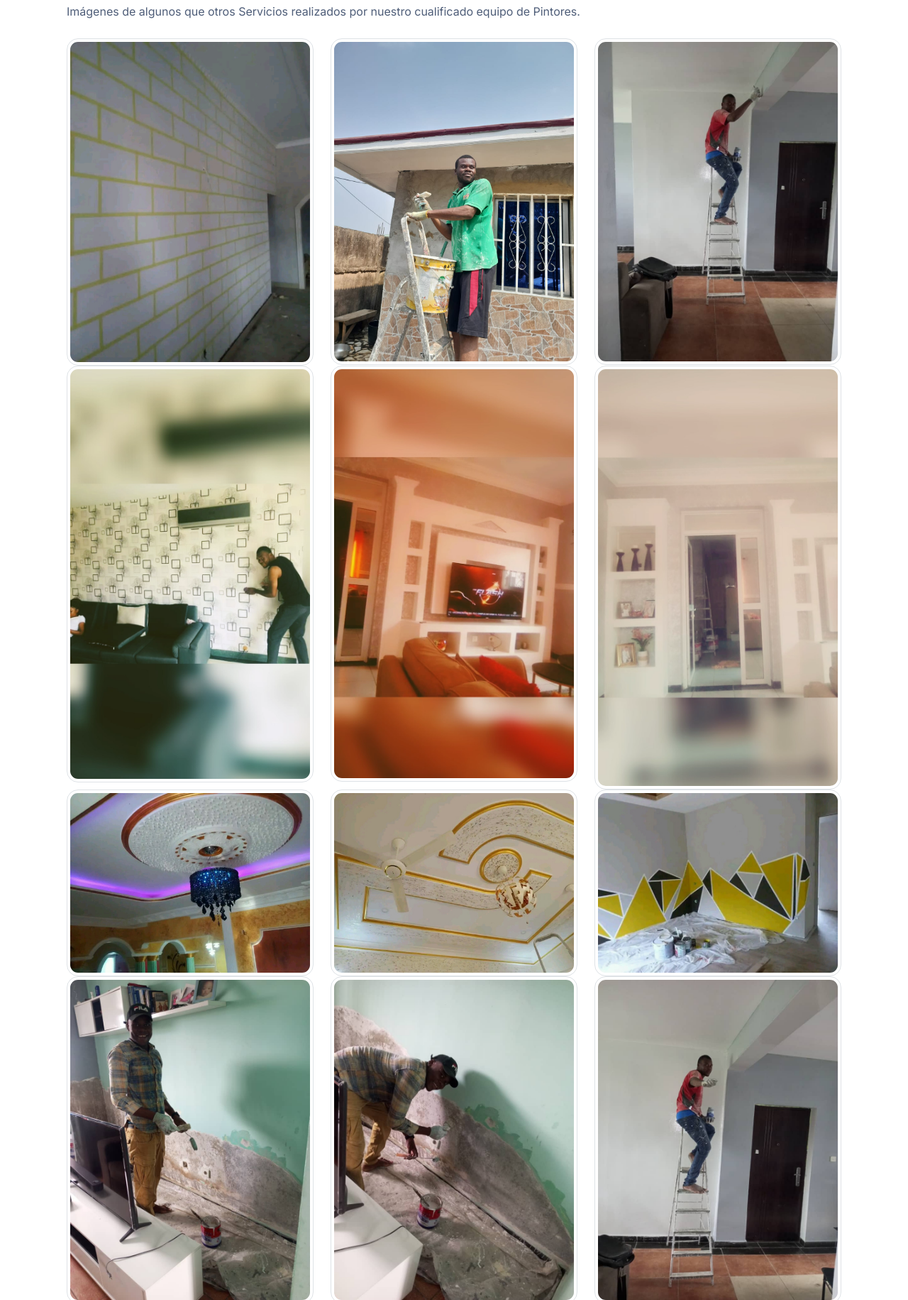
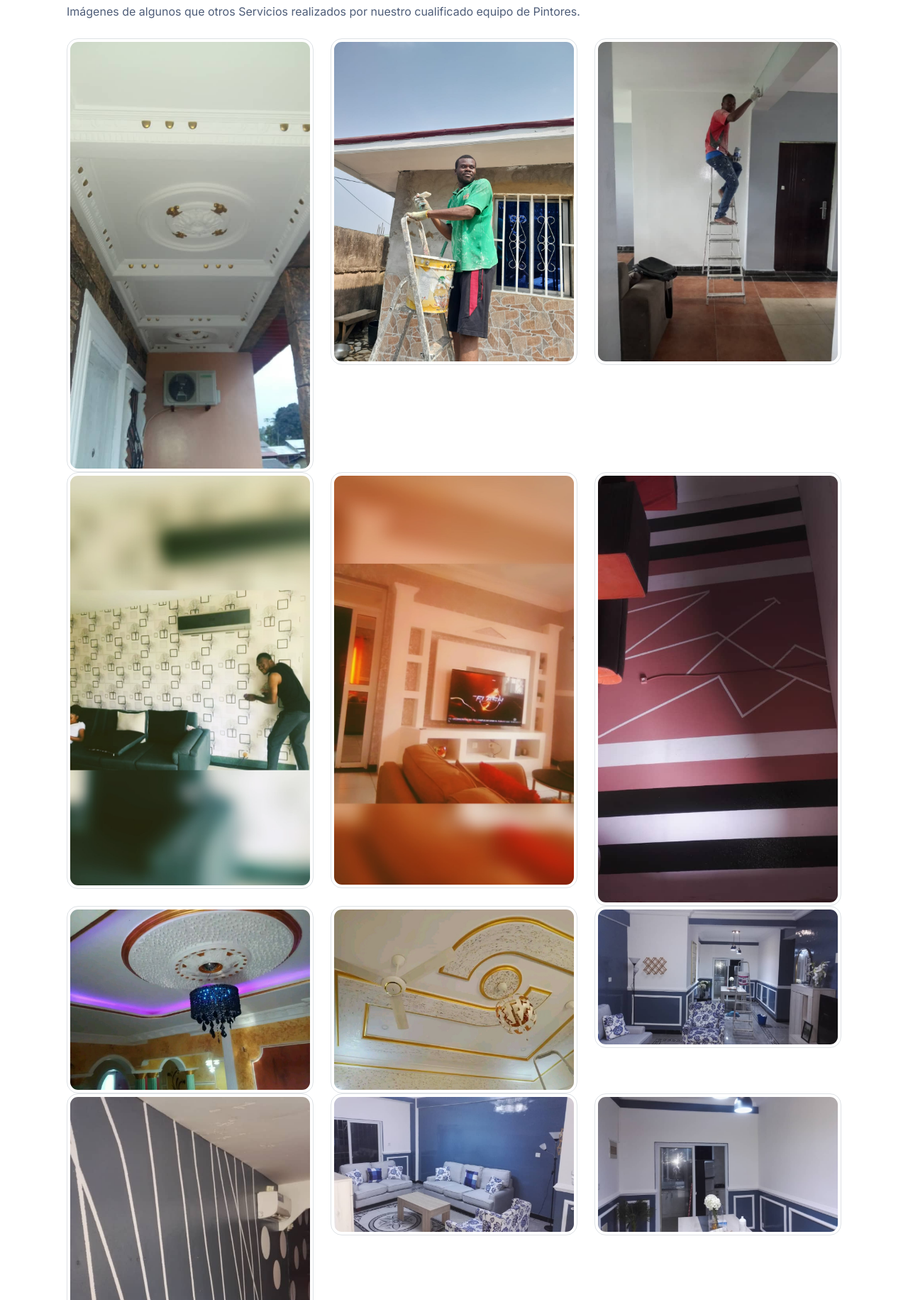
Before and after one commit to elbuenpintor/elbuenpintor.github.io, a plain HTML site: page galeria.html in a window 1280 px wide. Shown: the part 166-1997 px from the top of the page at 71% size. Drawn offline with nearby package versions, Linux system fonts and the light colour scheme.

Commit message:
nuevas fotos
Nuevas fotos añadidas

```diff
--- a/galeria.html
+++ b/galeria.html
@@ -51,24 +51,24 @@
                         <p class="text-muted mb-4" style="margin-top: -17px;">Imágenes de algunos que otros Servicios realizados por nuestro cualificado equipo de Pintores.<br></p>
                     </div>
                     <div class="row">
-                        <div class="col-md-6 col-lg-4 item"><a class="lightbox" href="galeria.html"><img class="img-thumbnail img-fluid image" src="assets/img/Pintura/p1.jpg"></a></div>
+                        <div class="col-md-6 col-lg-4 item"><a class="lightbox" href="galeria.html"><img class="img-thumbnail img-fluid image" src="assets/img/Pintura/nuevo/IMG-20231207-WA0014.jpg"></a></div>
                         <div class="col-md-6 col-lg-4 item"><a class="lightbox" href="galeria.html"><img class="img-thumbnail img-fluid image" src="assets/img/Pintura/IMG-20230101-WA0018.jpg"></a></div>
                         <div class="col-md-6 col-lg-4 item"><a class="lightbox" href="galeria.html"><img class="img-thumbnail img-fluid image" src="assets/img/Pintura/IMG-20230530-WA0072.jpg"></a></div>
                         <div class="col-md-6 col-lg-4 item"><a class="lightbox" href="galeria.html"><img class="img-thumbnail img-fluid image" src="assets/img/Pintura/Screenshot_20230805-092323~2.png"></a></div>
                         <div class="col-md-6 col-lg-4 item"><a class="lightbox" href="galeria.html"><img class="img-thumbnail img-fluid image" src="assets/img/Pintura/Screenshot_20230805-092314~2.png"></a></div>
-                        <div class="col-md-6 col-lg-4 item"><a class="lightbox" href="galeria.html"><img class="img-thumbnail img-fluid image" src="assets/img/Pintura/Screenshot_20230805-092303~2.png"></a></div>
+                        <div class="col-md-6 col-lg-4 item"><a class="lightbox" href="galeria.html"><img class="img-thumbnail img-fluid image" src="assets/img/Pintura/nuevo/IMG-20231207-WA0009.jpg"></a></div>
                         <div class="col-md-6 col-lg-4 item"><a class="lightbox" href="galeria.html"><img class="img-thumbnail img-fluid image" src="assets/img/Pintura/FB_IMG_16748961099893533.jpg"></a></div>
                         <div class="col-md-6 col-lg-4 item"><a class="lightbox" href="galeria.html"><img class="img-thumbnail img-fluid image" src="assets/img/Pintura/FB_IMG_16770836440622559.jpg"></a></div>
-                        <div class="col-md-6 col-lg-4 item"><a class="lightbox" href="galeria.html"><img class="img-thumbnail img-fluid image" src="assets/img/Pintura/FB_IMG_16709708837510852.jpg"></a></div>
-                        <div class="col-md-6 col-lg-4 item"><a class="lightbox" href="galeria.html"><img class="img-thumbnail img-fluid image" src="assets/img/Pintura/IMG-20230526-WA0004.jpg"></a></div>
-                        <div class="col-md-6 col-lg-4 item"><a class="lightbox" href="galeria.html"><img class="img-thumbnail img-fluid image" src="assets/img/Pintura/IMG-20230526-WA0006.jpg"></a></div>
-                        <div class="col-md-6 col-lg-4 item"><a class="lightbox" href="galeria.html"><img class="img-thumbnail img-fluid image" src="assets/img/Pintura/IMG-20230530-WA0068.jpg"></a></div>
+                        <div class="col-md-6 col-lg-4 item"><a class="lightbox" href="galeria.html"><img class="img-thumbnail img-fluid image" src="assets/img/Pintura/nuevo/IMG-20231207-WA0006.jpg"></a></div>
+                        <div class="col-md-6 col-lg-4 item"><a class="lightbox" href="galeria.html"><img class="img-thumbnail img-fluid image" src="assets/img/Pintura/nuevo/IMG-20231207-WA0007.jpg"></a></div>
+                        <div class="col-md-6 col-lg-4 item"><a class="lightbox" href="galeria.html"><img class="img-thumbnail img-fluid image" src="assets/img/Pintura/nuevo/IMG-20231207-WA0012.jpg"></a></div>
+                        <div class="col-md-6 col-lg-4 item"><a class="lightbox" href="galeria.html"><img class="img-thumbnail img-fluid image" src="assets/img/Pintura/nuevo/IMG-20231207-WA0011.jpg"></a></div>
                         <div class="col-md-6 col-lg-4 item"><a class="lightbox" href="galeria.html"><img class="img-thumbnail img-fluid image" src="assets/img/Pintura/IMG_20230803_155552.jpg"></a></div>
-                        <div class="col-md-6 col-lg-4 item"><a class="lightbox" href="galeria.html"><img class="img-thumbnail img-fluid image" src="assets/img/Pintura/Screenshot_20230805-092152~2.png"></a></div>
+                        <div class="col-md-6 col-lg-4 item"><a class="lightbox" href="galeria.html"><img class="img-thumbnail img-fluid image" src="assets/img/Pintura/nuevo/IMG-20231207-WA0013.jpg"></a></div>
                         <div class="col-md-6 col-lg-4 item"><a class="lightbox" href="galeria.html"><img class="img-thumbnail img-fluid image" src="assets/img/Pintura/Screenshot_20230805-092209~2.png"></a></div>
-                        <div class="col-md-6 col-lg-4 item"><a class="lightbox" href="galeria.html"><img class="img-thumbnail img-fluid image" src="assets/img/Pintura/IMG-20230719-WA0137.jpg"></a></div>
+                        <div class="col-md-6 col-lg-4 item"><a class="lightbox" href="galeria.html"><img class="img-thumbnail img-fluid image" src="assets/img/Pintura/nuevo/IMG-20231207-WA0008.jpg"></a></div>
                         <div class="col-md-6 col-lg-4 item"><a class="lightbox" href="galeria.html"><img class="img-thumbnail img-fluid image" src="assets/img/Pintura/IMG-20230719-WA0136.jpg"></a></div>
-                        <div class="col-md-6 col-lg-4 item"><a class="lightbox" href="galeria.html"><img class="img-thumbnail img-fluid image" src="assets/img/Pintura/IMG-20230719-WA0132.jpg"></a></div>
+                        <div class="col-md-6 col-lg-4 item"><a class="lightbox" href="galeria.html"><img class="img-thumbnail img-fluid image" src="assets/img/Pintura/nuevo/IMG-20231207-WA0010.jpg"></a></div>
                     </div>
                 </div>
             </section>
```
Also changed, not shown: assets/img/Pintura/nuevo/IMG-20231207-WA0006.jpg (added), assets/img/Pintura/nuevo/IMG-20231207-WA0007.jpg (added), assets/img/Pintura/nuevo/IMG-20231207-WA0008.jpg (added), assets/img/Pintura/nuevo/IMG-20231207-WA0009.jpg (added), assets/img/Pintura/nuevo/IMG-20231207-WA0010.jpg (added), assets/img/Pintura/nuevo/IMG-20231207-WA0011.jpg (added), assets/img/Pintura/nuevo/IMG-20231207-WA0012.jpg (added), assets/img/Pintura/nuevo/IMG-20231207-WA0013.jpg (added), assets/img/Pintura/nuevo/IMG-20231207-WA0014.jpg (added).
